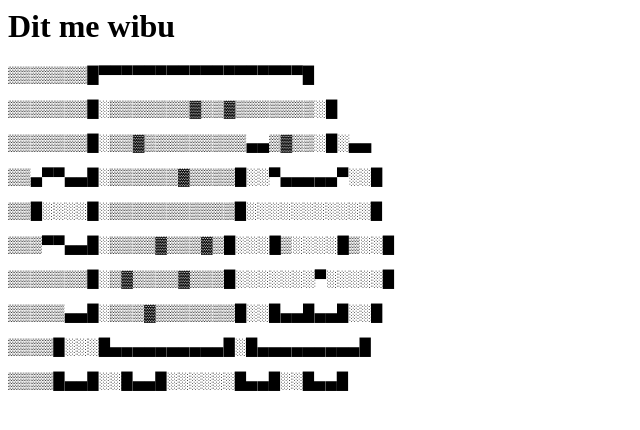
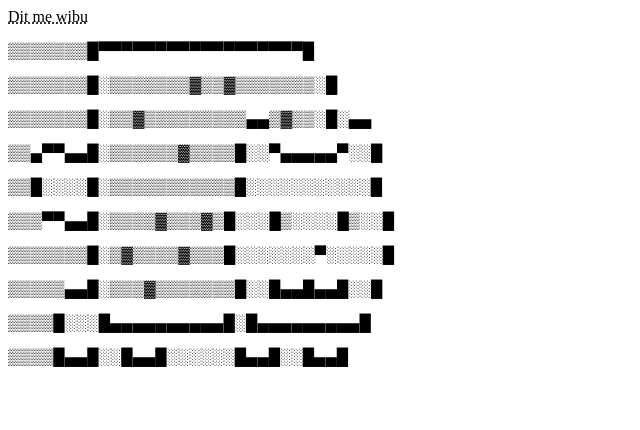
Before and after one commit to comgachienmam147/ditmewibu.com, a plain HTML site: page index.html in a window 1280 px wide. Shown: the whole page, without its empty margins (0-640 px from the left). Drawn offline with Linux system fonts and the light colour scheme.

Commit message:
Update index.html

```diff
--- a/index.html
+++ b/index.html
@@ -3,7 +3,7 @@
   <title> Dit me wibu </title>
 </head>
   <body>
-    <p><abbr title="nhin cc"> <h1> Dit me wibu </abbr> </h1> </p>
+    <p><abbr title="nhin cc">Dit me wibu </abbr> </p>
 
 
 <p>▒▒▒▒▒▒▒█▀▀▀▀▀▀▀▀▀▀▀▀▀▀▀▀▀▀█</p>
```
